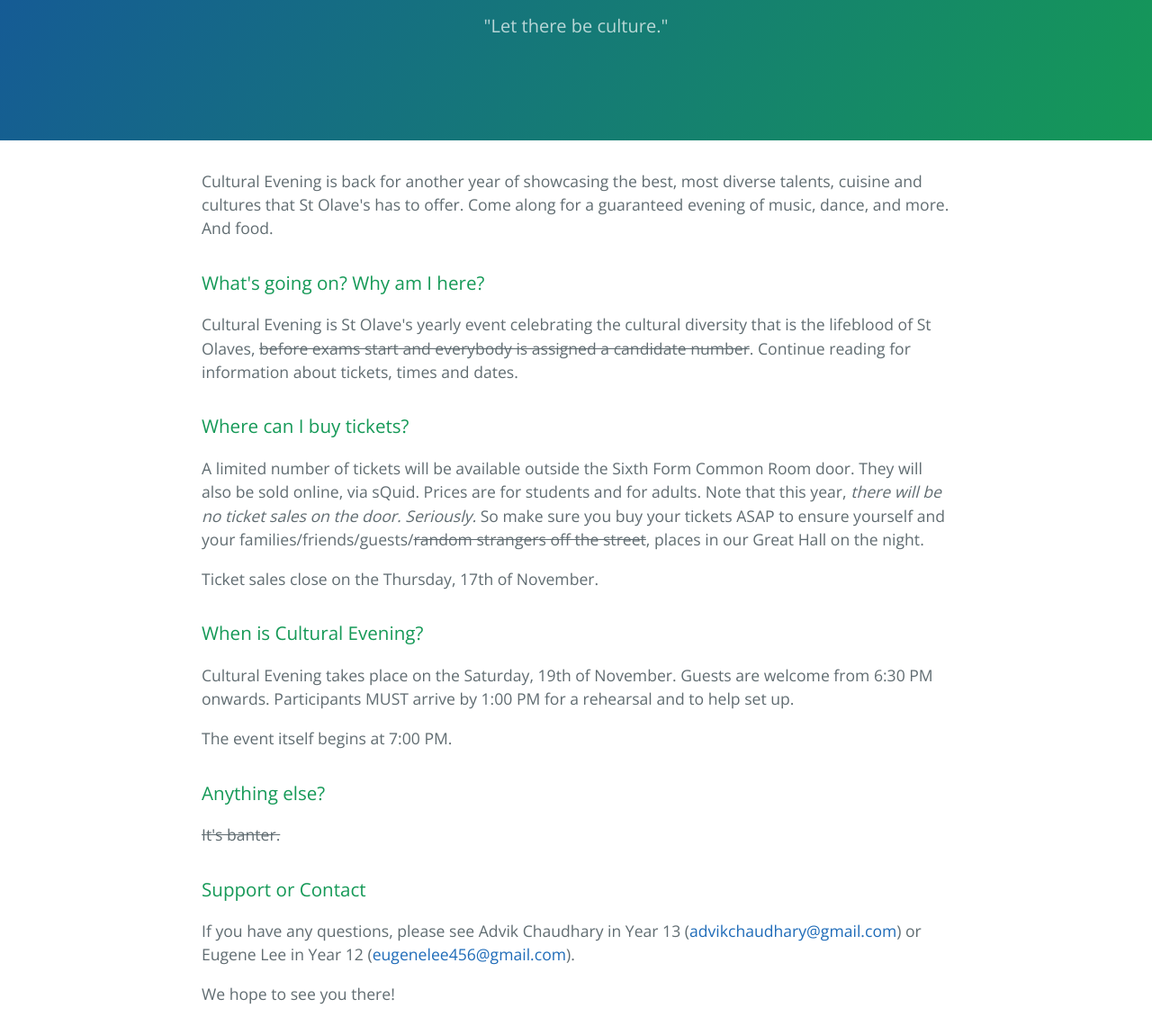
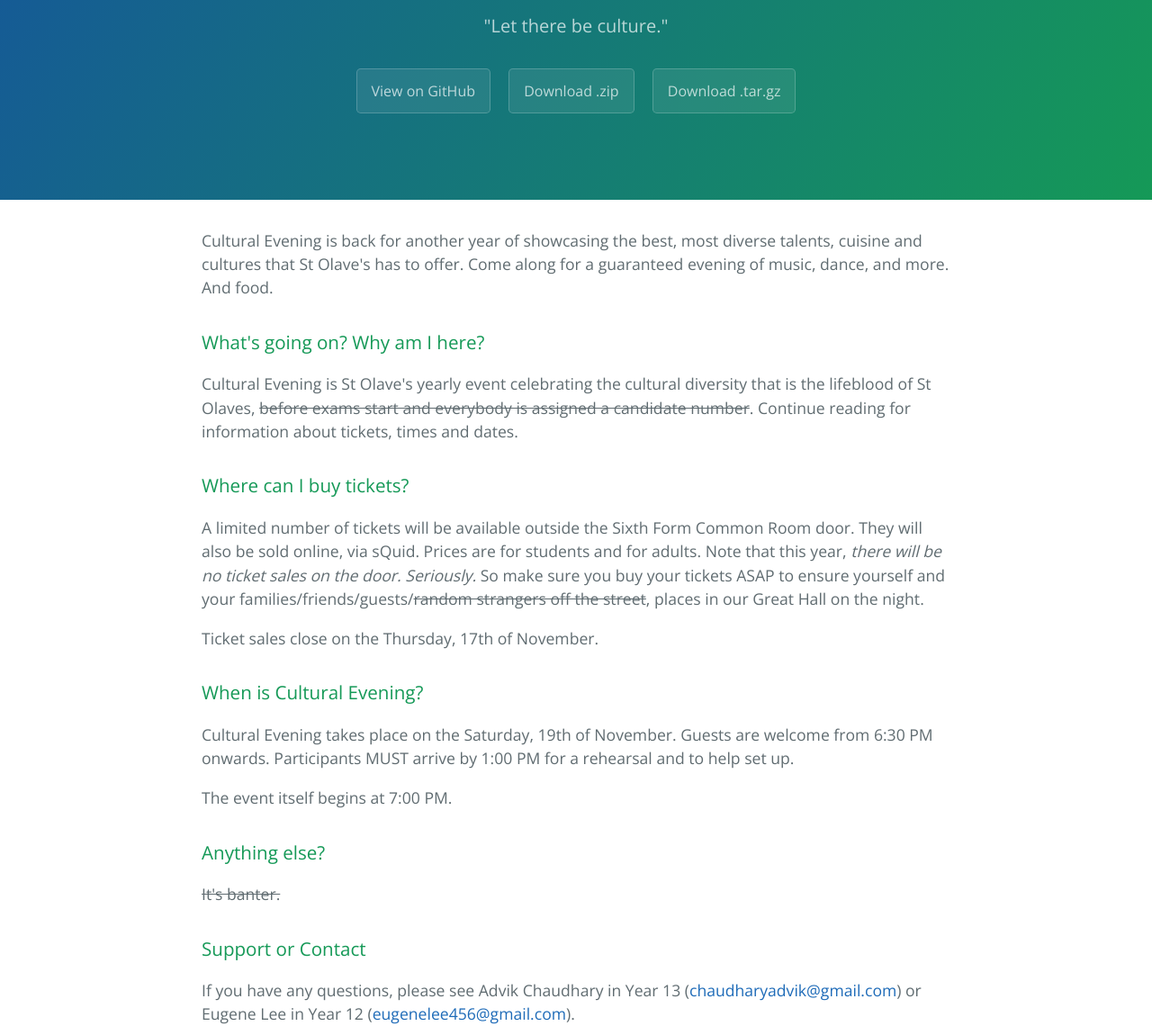
Before and after one commit to labcoatlazuli/culturalevening2016, a plain HTML site: page index.html in a window 1280 px wide. Shown: the part 161-1301 px from the top of the page at 90% size. Drawn offline with nearby package versions, Linux system fonts and the light colour scheme.

Commit message:
Create gh-pages branch via GitHub

```diff
--- a/index.html
+++ b/index.html
@@ -13,6 +13,9 @@
     <section class="page-header">
       <h1 class="project-name">Cultural Evening 2016</h1>
       <h2 class="project-tagline">&quot;Let there be culture.&quot;</h2>
+      <a href="https://github.com/labcoatlazuli/culturalevening2016" class="btn">View on GitHub</a>
+      <a href="https://github.com/labcoatlazuli/culturalevening2016/zipball/master" class="btn">Download .zip</a>
+      <a href="https://github.com/labcoatlazuli/culturalevening2016/tarball/master" class="btn">Download .tar.gz</a>
     </section>
 
     <section class="main-content">
@@ -47,7 +50,7 @@ Participants MUST arrive by 1:00 PM for a rehearsal and to help set up.</p>
 <h3>
 <a id="support-or-contact" class="anchor" href="#support-or-contact" aria-hidden="true"><span aria-hidden="true" class="octicon octicon-link"></span></a>Support or Contact</h3>
 
-<p>If you have any questions, please see Advik Chaudhary in Year 13 (<a href="mailto:advikchaudhary@gmail.com">advikchaudhary@gmail.com</a>) or Eugene Lee in Year 12 (<a href="mailto:eugenelee456@gmail.com">eugenelee456@gmail.com</a>).</p>
+<p>If you have any questions, please see Advik Chaudhary in Year 13 (<a href="mailto:chaudharyadvik@gmail.com">chaudharyadvik@gmail.com</a>) or Eugene Lee in Year 12 (<a href="mailto:eugenelee456@gmail.com">eugenelee456@gmail.com</a>).</p>
 
 <p>We hope to see you there!</p>
 
```
Also changed, not shown: params.json (+1 -1 lines).
